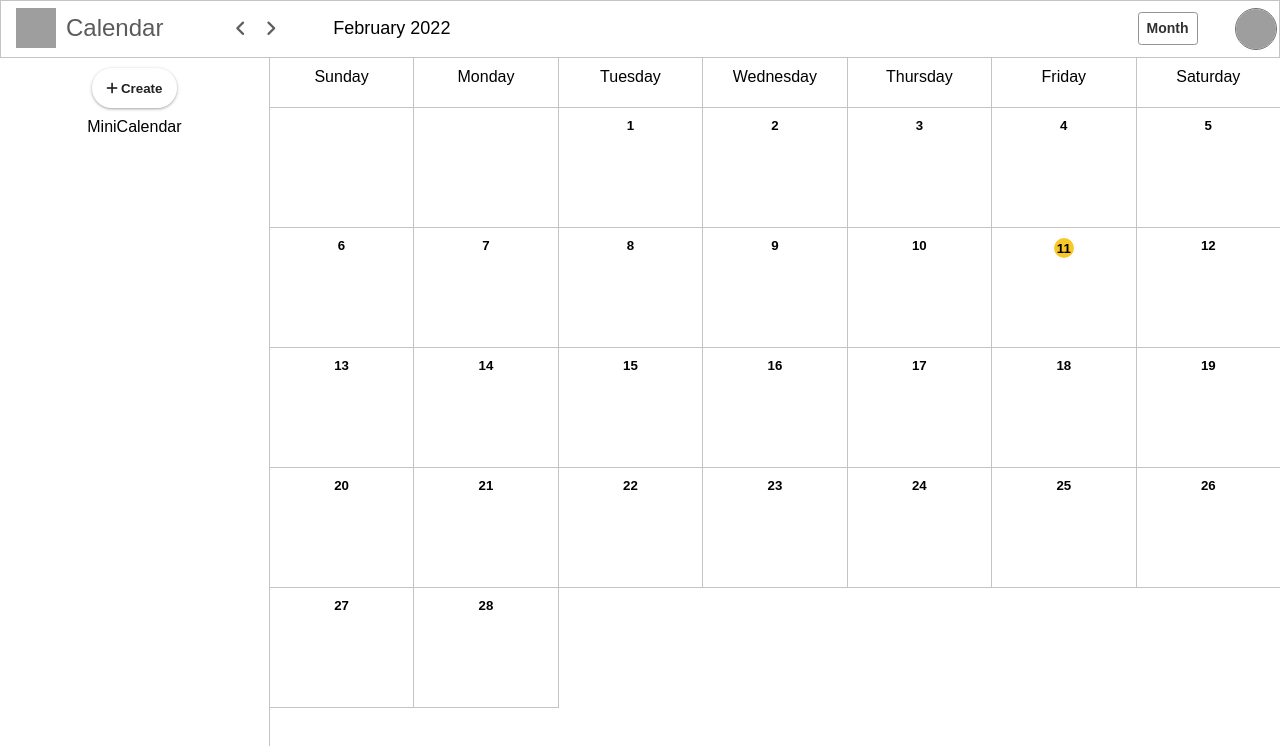
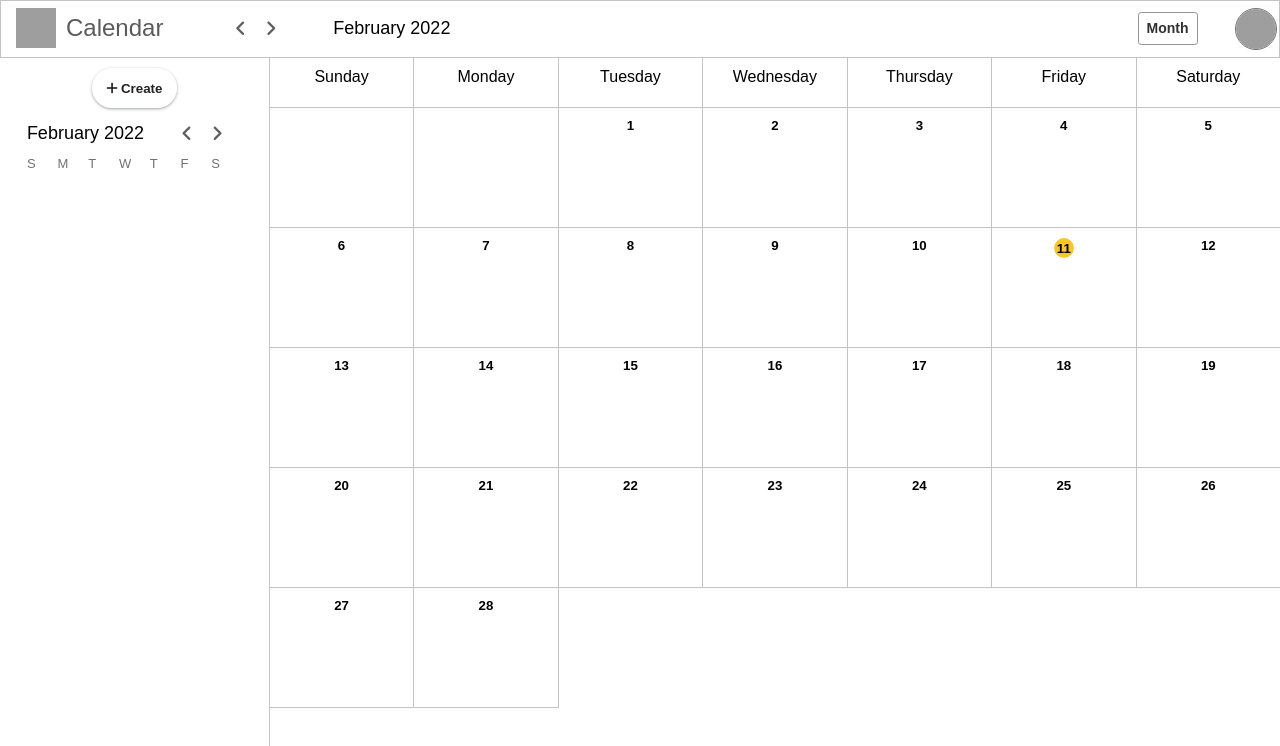
Before and after one commit to sujitIwale/google-calendar, a React (Create React App) app in the folder client/: page / in a window 1280 px wide. Shown: the top 746 px of the page. Built offline with nearby package versions, Linux system fonts and the light colour scheme; grey boxes are pictures that could not be loaded.

Commit message:
feat: minicalendar added

```diff
--- a/client/src/App.css
+++ b/client/src/App.css
@@ -8,6 +8,7 @@
 }
 .left-section {
     float: left;
+    width: 21%;
 }
 .right-section {
     width: 79%;
--- a/client/src/components/MiniCalendar/MiniCalendar.css
+++ b/client/src/components/MiniCalendar/MiniCalendar.css
@@ -0,0 +1,29 @@
+
+.minicalendar-container {
+    width: 80%;
+}
+.minicalendar {
+    display: grid;
+    grid-template-columns: repeat(7,minmax(20px,1fr));
+    grid-template-rows: 50px;
+    grid-auto-rows: 120px;
+}
+.minicalendar-header {
+    margin-bottom: 8px;
+    display: flex;
+    flex-direction: row;
+    align-items: center;
+    justify-content: space-between;
+}
+
+.minicalendar-header-year{
+    /* position: absolute; */
+    user-select: none;
+    white-space: nowrap;
+    font-size: large;
+}
+.minicalendar-week-name {
+    font-size: small;
+    color: rgb(114, 113, 113);
+    /* font-weight: lighter; */
+}
--- a/client/src/components/MiniCalendar/MiniCalendar.js
+++ b/client/src/components/MiniCalendar/MiniCalendar.js
@@ -1,7 +1,42 @@
 import React from 'react';
+import { useMonth } from '../../hooks/useMonth';
+import './MiniCalendar.css';
 
 const MiniCalendar = () => {
-	return <div>MiniCalendar</div>;
+	const { weekDays, date, months, updateDate } = useMonth();
+	const [month, day, year] = [
+		date.getMonth(),
+		date.getDate(),
+		date.getFullYear(),
+	];
+	return (
+		<div className='minicalendar-container'>
+			<div className='minicalendar-header'>
+				<div className='minicalendar-header-year'>
+					<span>{months[month] + ' ' + year}</span>
+				</div>
+				<div className='header-month-change'>
+					<i
+						className='fa-solid fa-angle-left pointer'
+						onClick={() =>
+							updateDate(date.setMonth(date.getMonth() - 1))
+						}></i>
+					<i
+						className='fa-solid fa-angle-right pointer'
+						onClick={() =>
+							updateDate(date.setMonth(date.getMonth() + 1))
+						}></i>
+				</div>
+			</div>
+			<div className='minicalendar'>
+				{weekDays.map((weekday, i) => (
+					<span className='minicalendar-week-name'>
+						{String(weekday)[0]}
+					</span>
+				))}
+			</div>
+		</div>
+	);
 };
 
 export default MiniCalendar;
--- a/client/src/components/Sidebar/Sidebar.css
+++ b/client/src/components/Sidebar/Sidebar.css
@@ -1,5 +1,4 @@
 .sidebar {
-    width: 21%;
     display: flex;
     flex-direction: column;
     align-items: center;
```
